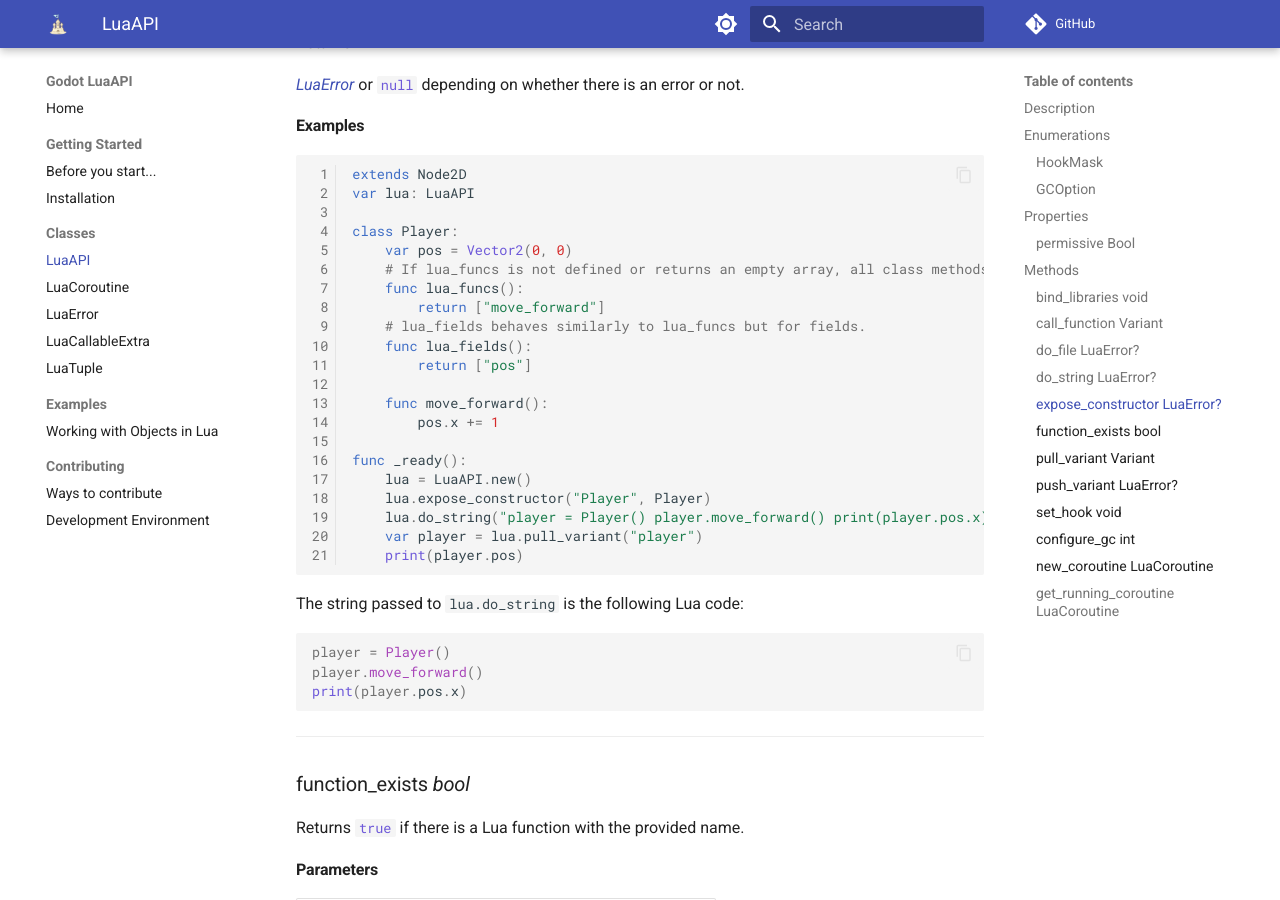
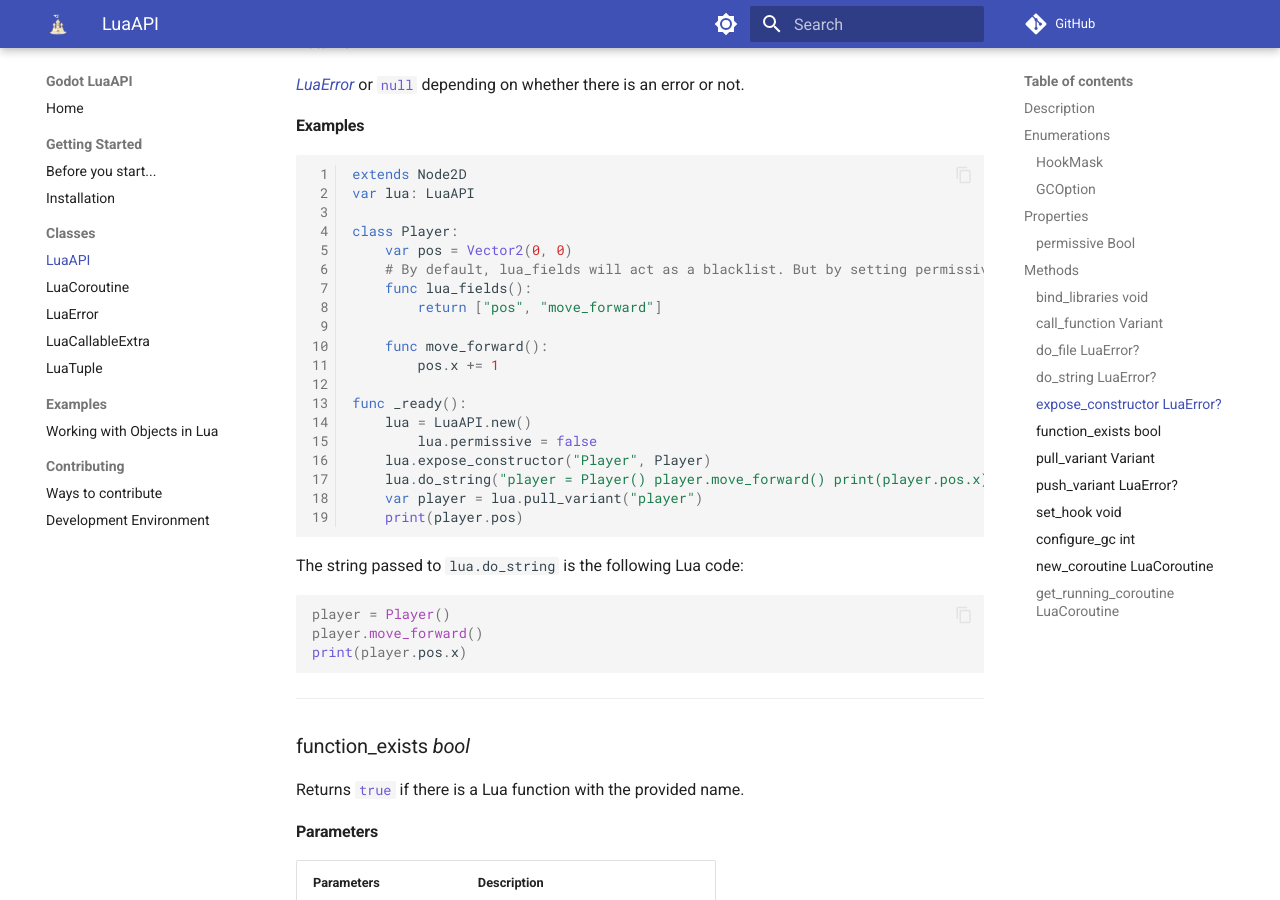
Before and after one commit to WeaselGames/godot_luaAPI_docs, an MkDocs documentation site: the page built from docs/classes/lua_api.md, in a window 1280 px wide and 900 px high, scrolled down 4920 px. Built offline with MkDocs 1.6.1 and Material for MkDocs 9.7.7, drawn with Linux system fonts in a browser that asks for light colours; comment, search, counter and statistics services are not loaded; the version menu is left out.

Commit message:
Fix outdated info regarding lua_funcs

```diff
--- a/docs/classes/lua_api.md
+++ b/docs/classes/lua_api.md
@@ -202,18 +202,16 @@ var lua: LuaAPI
 
 class Player:
 	var pos = Vector2(0, 0)
-	# If lua_funcs is not defined or returns an empty array, all class methods will be available in Lua.
-	func lua_funcs():
-		return ["move_forward"]
-	# lua_fields behaves similarly to lua_funcs but for fields.
+	# By default, lua_fields will act as a blacklist. But by setting permissive to false we can make it function as a whitelist.
 	func lua_fields():
-		return ["pos"]
+		return ["pos", "move_forward"]
 
 	func move_forward():
 		pos.x += 1
 
 func _ready():
 	lua = LuaAPI.new()
+        lua.permissive = false
 	lua.expose_constructor("Player", Player)
 	lua.do_string("player = Player() player.move_forward() print(player.pos.x)")
 	var player = lua.pull_variant("player")
```
